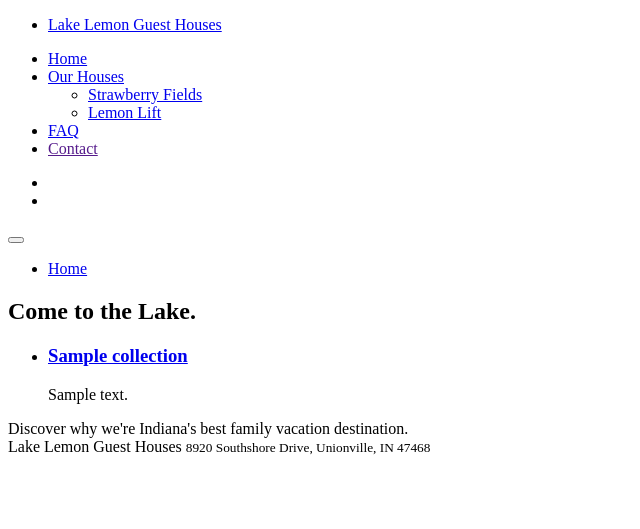
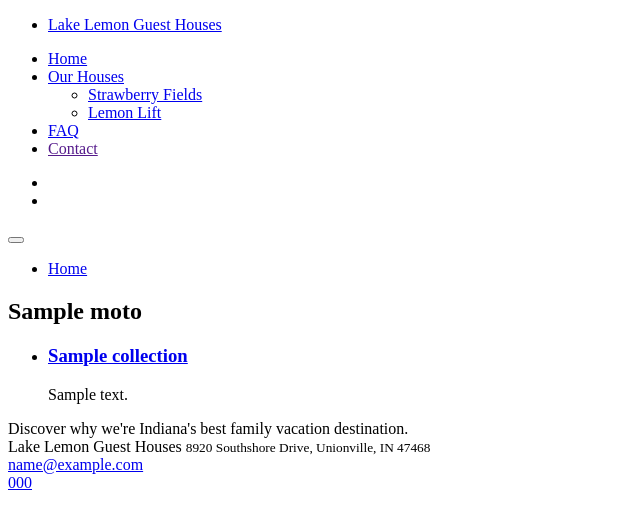
Before and after one commit to Teal-and-Sarah-Build-Websites/LakeLemon, a PHP site: template themes/lakelemon/templates/faq.html.twig in a window 1280 px wide. Shown: the top 529 px of the page, without its empty margins (0-640 px from the left). Run offline with PHP 8.4, Linux system fonts and the light colour scheme; the template is opened without the code that fills it: most values are stand-ins (such as "Sample title", 1, 10 or a date in 2020); some libraries are stand-ins or nearby versions; some web fonts are replaced.

Commit message:
Factor out "come to the lake" into a site variable

```diff
--- a/config/site.yaml
+++ b/config/site.yaml
@@ -1,7 +1,6 @@
 title: Lake Lemon Guest Houses
 author:
-  name: Sarah Baghdadi and Teal Bingham
-  email: 'joe@example.com'
+    name: Sarah Baghdadi and Teal Bingham
 metadata:
     description: 'Lake Lemon Guest Houses - Vacation Rentals in Indiana'
 summary:
@@ -9,3 +8,4 @@
 facebook: 'https://www.facebook.com/Lake-Lemon-Guest-Houses-114437381968688/'
 email: 'suragail@gmail.com'
 phone: '812-322-2436'
+moto: 'Come to the lake.'
--- a/themes/lakelemon/templates/blog.html.twig
+++ b/themes/lakelemon/templates/blog.html.twig
@@ -3,7 +3,7 @@
 {% block content %}
 {% for image in page.media.images %}
     <div class="header-image" style="background-image: url('{{image.url}}'); background-position: {{page.header.background}};">
-        <h1>Come to the Lake.</h1>
+        <h1>{{site.moto}}</h1>
     </div>
 {% endfor %}
 
--- a/themes/lakelemon/templates/faq.html.twig
+++ b/themes/lakelemon/templates/faq.html.twig
@@ -3,7 +3,7 @@
 {% block content %}
 {% for image in page.media.images %}
     <div class="header-image" style="background-image: url('{{image.url}}'); background-position: {{page.header.background}};">
-        <h1>Come to the Lake.</h1>
+        <h1>{{site.moto}}</h1>
     </div>
 {% endfor %}
 
```
